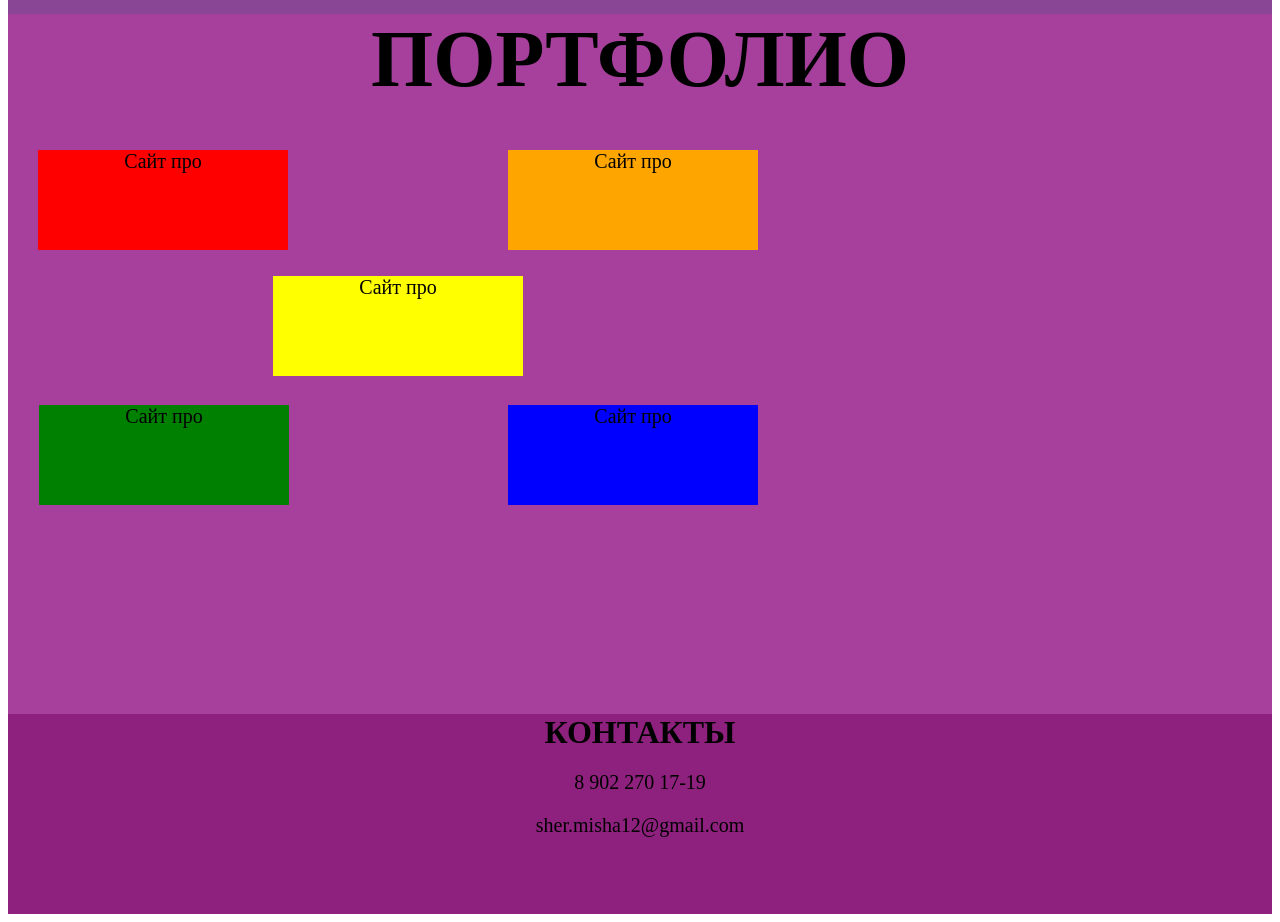
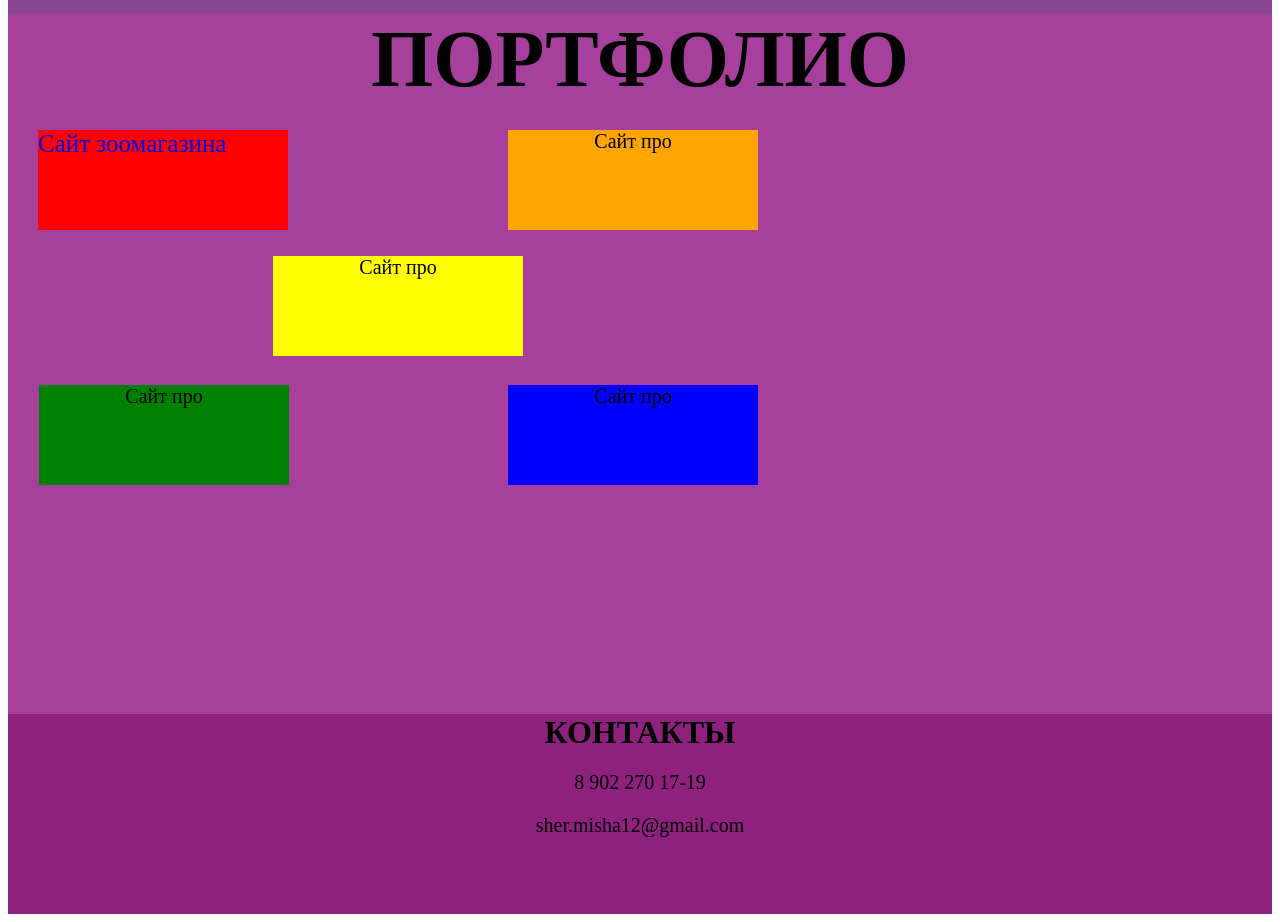
Before and after one commit to kruzser/Misha_portfolio, a plain HTML site: page index.html in a window 1280 px wide. Shown: the part 1420-2342 px from the top of the page. Drawn offline with Linux system fonts and the light colour scheme.

Commit message:
Update index.html

```diff
--- a/index.html
+++ b/index.html
@@ -21,7 +21,7 @@
 
             <div class="portfolio">
               <h1>ПОРТФОЛИО</h1>
-              <div class="red"><p>Сайт про</p></div>
+              <div class="red"><a href="https://kruzser.github.io/Zooshop-Misha/">Сайт зоомагазина</a></div>
               <div class="orange"><p>Сайт про</p></div>
               <div class="yellow"><p>Сайт про</p></div>
               <div class="green"><p>Сайт про</p></div>
```
